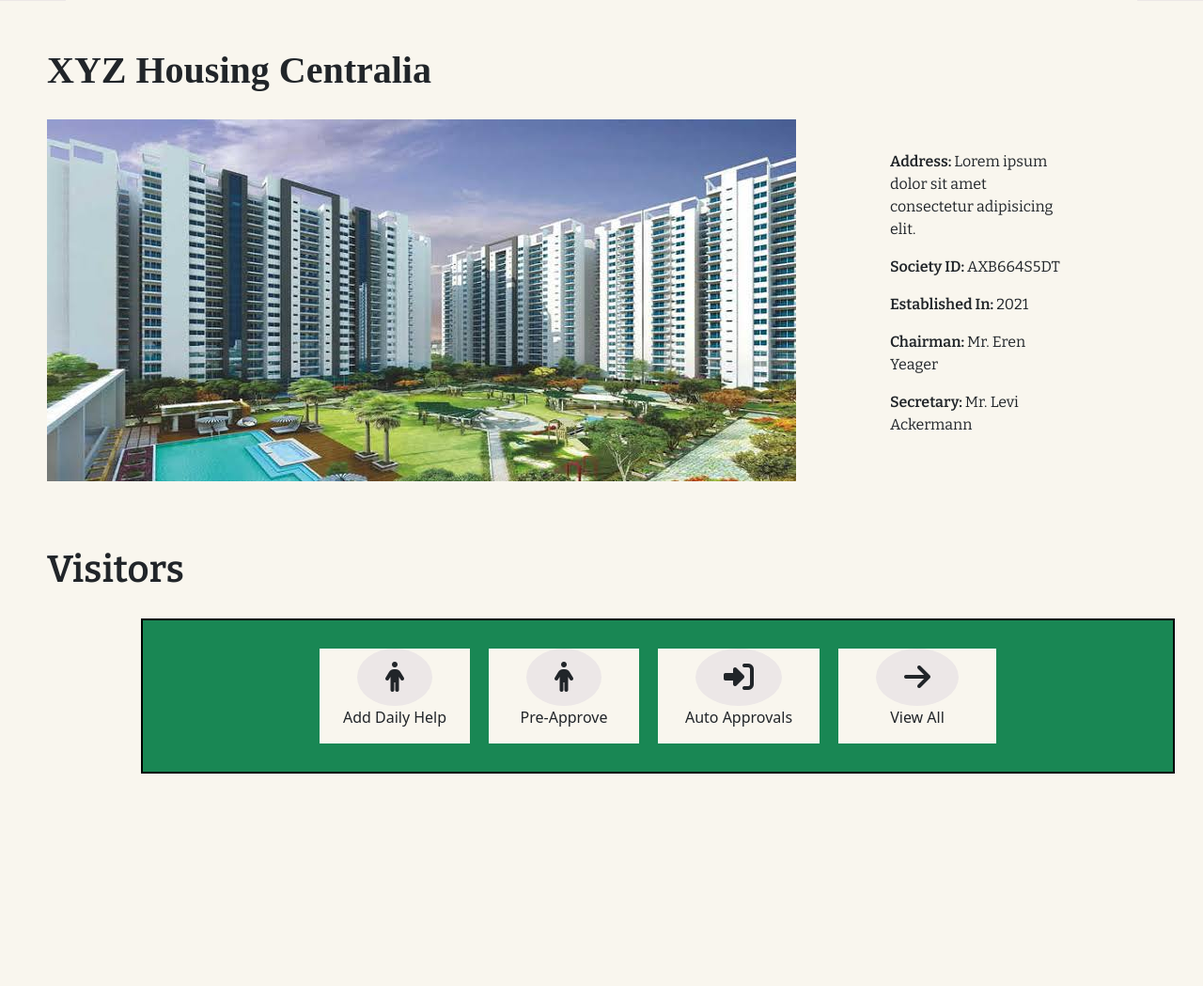
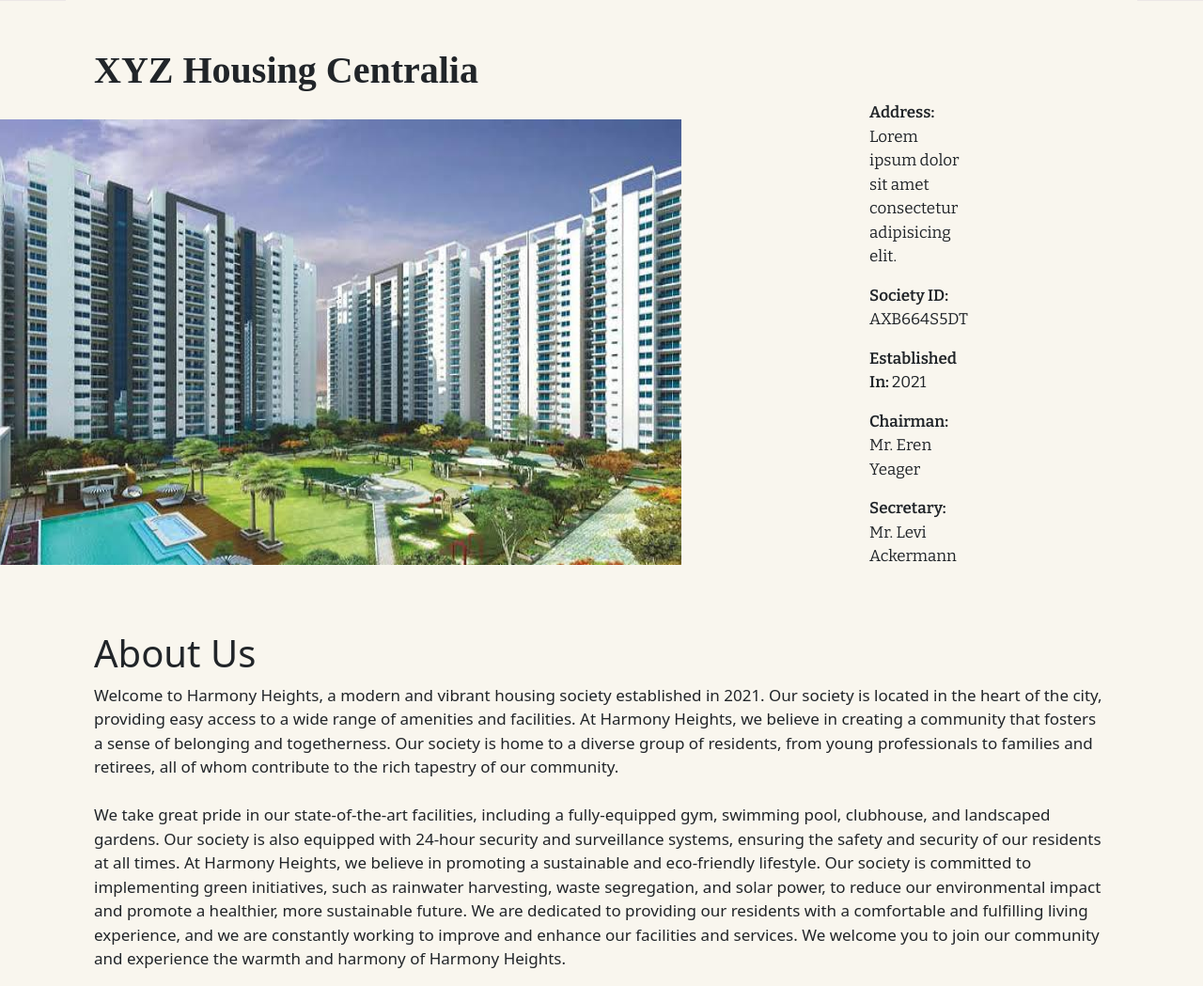
Before and after one commit to Abheelash-Mishra/Smart_Society_App, a Django app: page /main/ in a window 1280 px wide. Shown: the part 75-1124 px from the top of the page at 94% size. Before the commit the page ends 898 px from the top, so only its background shows below. Run offline with Django 4.2, Linux system fonts and the light colour scheme; some libraries are stand-ins or nearby versions; some web fonts are replaced.

Commit message:
Updated mainpage

```diff
--- a/landing/templates/navbar.html
+++ b/landing/templates/navbar.html
@@ -28,9 +28,9 @@
                     <li class="nav-item">
                         <a class="nav-link active" aria-current="page" href="{% url 'content_list' %}">Communications</a>
                     </li>
-                    <li class="nav-item">
-                        <a class="nav-link active" aria-current="page" href="https://tmkamal.github.io/under-construction-template/">Notice Board</a>
-                    </li>
+{#                    <li class="nav-item">#}
+{#                        <a class="nav-link active" aria-current="page" href="https://tmkamal.github.io/under-construction-template/">Notice Board</a>#}
+{#                    </li>#}
                     <li class="nav-item">
                         <a class="nav-link active" aria-current="page" href="{% url 'payment' %}">Payment</a>
                     </li>
--- a/mainApp/templates/main_page.html
+++ b/mainApp/templates/main_page.html
@@ -1,9 +1,9 @@
 {% extends "base_layout.html" %}
 
 {% block stylesheet %}
-{% load static %}
+    {% load static %}
     <link rel="stylesheet" href="{% static 'mainApp/main_page.css' %}">
-{% endblock stylesheet%}
+{% endblock stylesheet %}
 
 {% block content %}
     <div class="main_container">
@@ -11,7 +11,7 @@
             <h1>XYZ Housing Centralia</h1>
             <div class="d-flex justify-content-end">
                 <img src="{% static 'society.jpeg' %}" alt="">
-                <div class ="add-text">
+                <div class="add-text">
                     <p><span class="boldTag">Address: </span>Lorem ipsum dolor sit amet
                         consectetur adipisicing elit. </p>
                     <p><span class="boldTag">Society ID: </span>AXB664S5DT</p>
@@ -22,24 +22,43 @@
             </div>
         </div>
 
-        <h1 id="visitor">Visitors</h1>
-        <div class="visitors_container">
-            <div class="button_circles">
-                <i class="fa-solid fa-person fa-2xl"></i>
-                <p>Add Daily Help</p>
-            </div>
-            <div class="button_circles">
-                <i class="fa-solid fa-person fa-2xl"></i>
-                <p>Pre-Approve</p>
-            </div>
-            <div class="button_circles">
-                <i class="fa-solid fa-right-to-bracket fa-2xl"></i>
-                <p>Auto Approvals</p>
-            </div>
-            <div class="button_circles">
-                <i class="fa-solid fa-arrow-right fa-2xl"></i>
-                <p>View All</p>
-            </div>
-        </div>
+        {#        <h1 id="visitor">Visitors</h1>#}
+        {#        <div class="visitors_container">#}
+        {#            <div class="button_circles">#}
+        {#                <i class="fa-solid fa-person fa-2xl"></i>#}
+        {#                <p>Add Daily Help</p>#}
+        {#            </div>#}
+        {#            <div class="button_circles">#}
+        {#                <i class="fa-solid fa-person fa-2xl"></i>#}
+        {#                <p>Pre-Approve</p>#}
+        {#            </div>#}
+        {#            <div class="button_circles">#}
+        {#                <i class="fa-solid fa-right-to-bracket fa-2xl"></i>#}
+        {#                <p>Auto Approvals</p>#}
+        {#            </div>#}
+        {#            <div class="button_circles">#}
+        {#                <i class="fa-solid fa-arrow-right fa-2xl"></i>#}
+        {#                <p>View All</p>#}
+        {#            </div>#}
+        {#        </div>#}
+
+        <h1>About Us</h1>
+        <p class="about_us">Welcome to Harmony Heights, a modern and vibrant housing society established in 2021. Our society is located
+            in the heart of the city, providing easy access to a wide range of amenities and facilities.
+            At Harmony Heights, we believe in creating a community that fosters a sense of belonging and togetherness.
+            Our society is home to a diverse group of residents, from young professionals to families and retirees, all
+            of whom contribute to the rich tapestry of our community. <br><br>
+
+            We take great pride in our state-of-the-art facilities, including a fully-equipped gym, swimming pool,
+            clubhouse, and landscaped gardens. Our society is also equipped with 24-hour security and surveillance
+            systems, ensuring the safety and security of our residents at all times.
+
+            At Harmony Heights, we believe in promoting a sustainable and eco-friendly lifestyle. Our society is
+            committed to implementing green initiatives, such as rainwater harvesting, waste segregation, and solar
+            power, to reduce our environmental impact and promote a healthier, more sustainable future.
+
+            We are dedicated to providing our residents with a comfortable and fulfilling living experience, and we are
+            constantly working to improve and enhance our facilities and services. We welcome you to join our community
+            and experience the warmth and harmony of Harmony Heights.</p>
     </div>
 {% endblock content %}
--- a/static/mainApp/main_page.css
+++ b/static/mainApp/main_page.css
@@ -22,7 +22,13 @@
 }
 
 h1 {
-    padding: 0px 50px;
+    padding: 0px 100px;
+}
+
+p {
+    padding: 0 100px;
+    font-size: 17px;
+    /*justify-content: center;*/
 }
 
 img {
```
Also changed, not shown: db.sqlite3.
